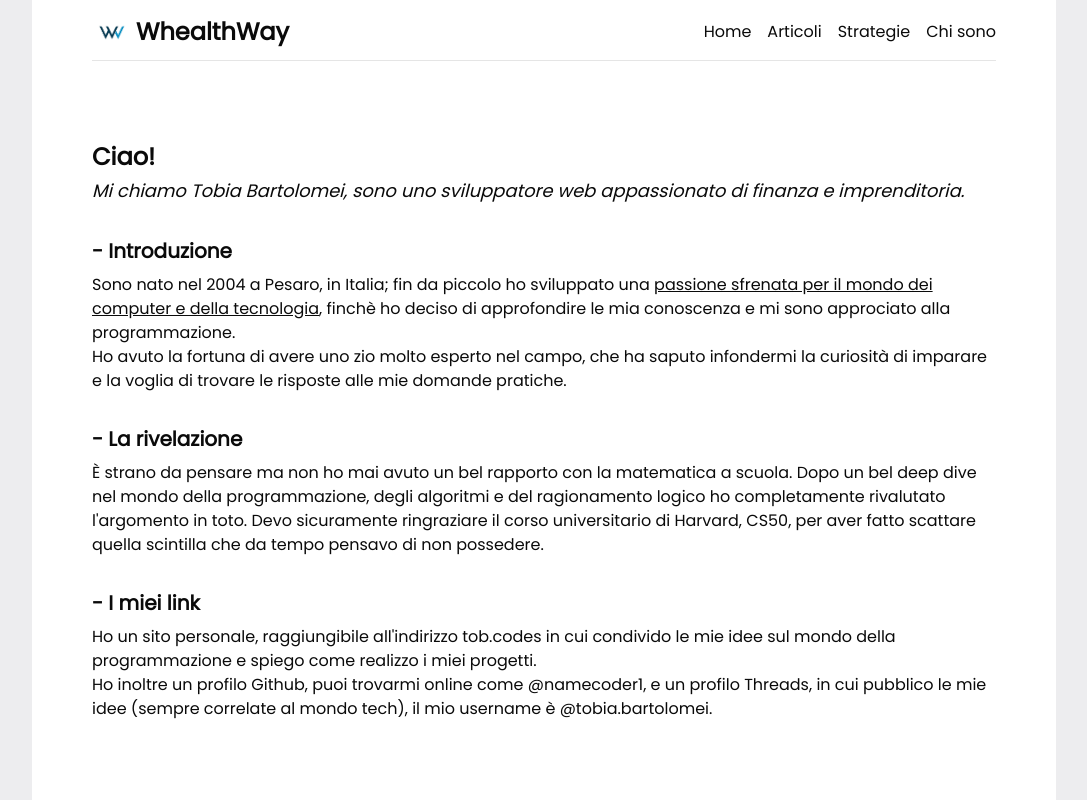
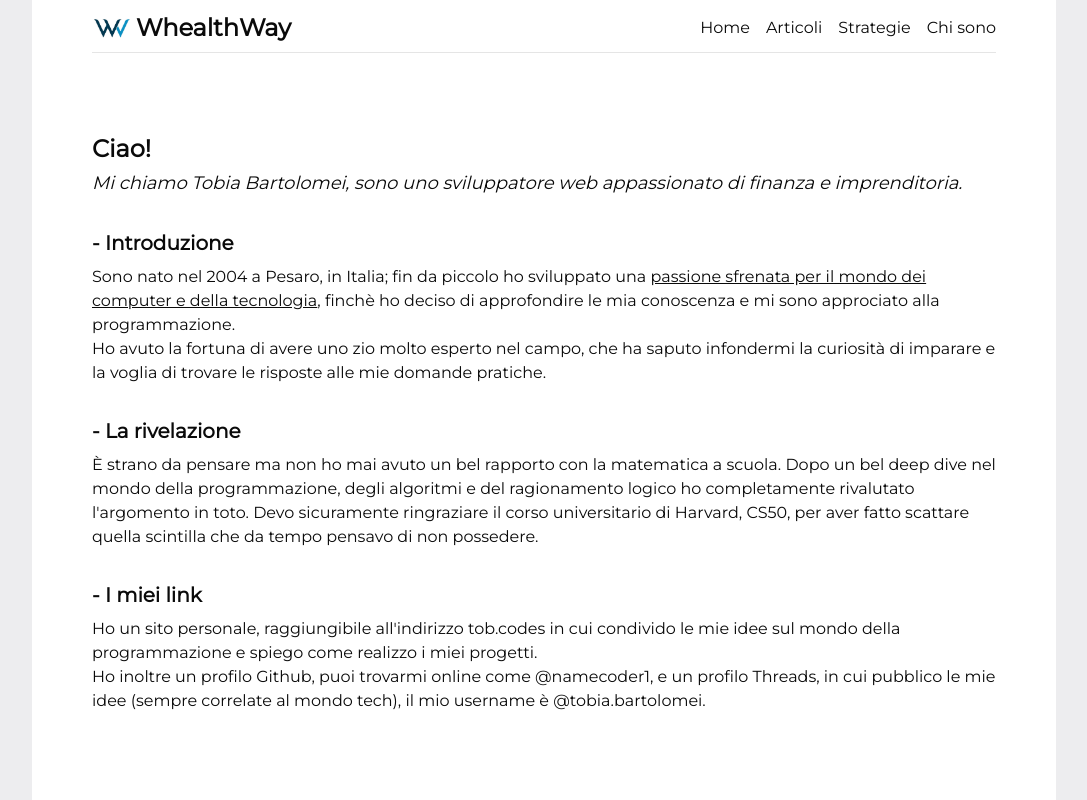
Before and after one commit to namecoder1/wealthway, a Next.js app: page /chi-sono in a window 1280 px wide. Shown: the top 800 px of the page, without its empty margins (96-1183 px from the left). Built offline with nearby package versions, Linux system fonts and the light colour scheme.

Commit message:
logo change

```diff
--- a/app/(public)/layout.jsx
+++ b/app/(public)/layout.jsx
@@ -1,9 +1,9 @@
 import '@/assets/globals.css'
-import { Poppins } from 'next/font/google'
+import { Montserrat } from 'next/font/google'
 import Navbar from "@/components/navbar";
 import Footer from '@/components/footer';
 
-const poppins = Poppins({
+const montserrat = Montserrat({
   weight: '400',
   subsets: ['latin'],
 })
@@ -19,7 +19,7 @@ export const metadata = {
 export default function RootLayout({children}) {
   return (
     <html lang="it">
-      <body className={`${poppins.className} bg-[#EDEDEF]`}>
+      <body className={`${montserrat.className} bg-[#EDEDEF]`}>
         <main className="max-w-5xl mx-auto bg-white min-h-[100vh] lg:px-10">
           <Navbar />
           {children}
```
Also changed, not shown: assets/media/logo.jpeg.
